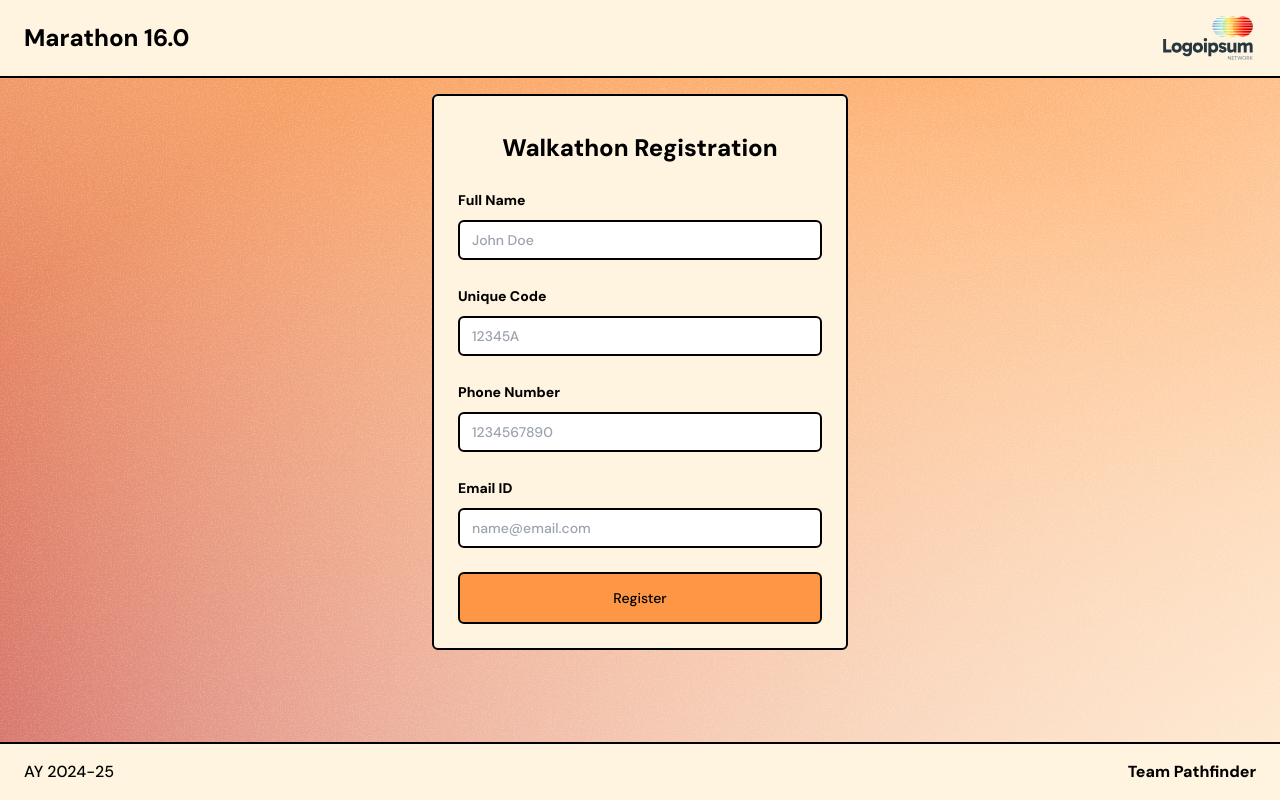
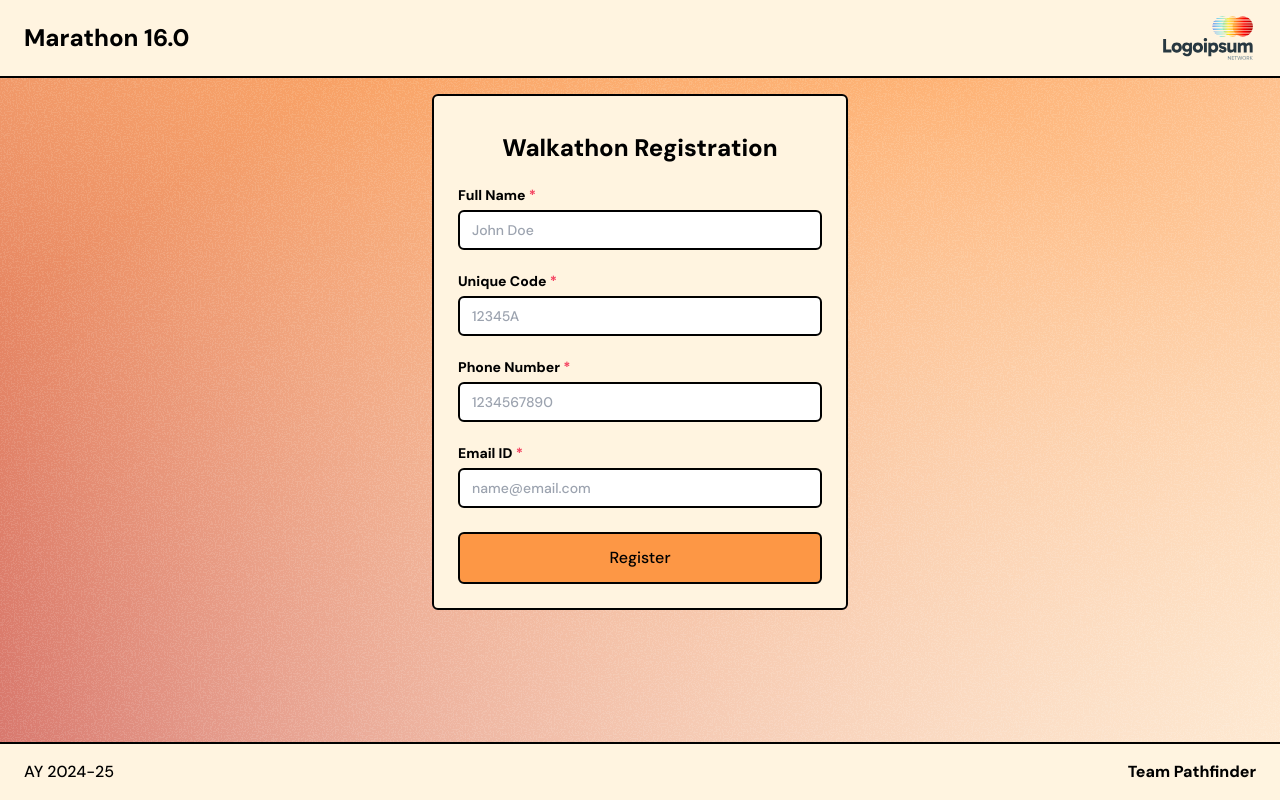
Before and after one commit to dsptanmay/marathon-16-v3, a Next.js app: page /register/walkathon in a window 1280 px wide. Built offline with nearby package versions, Linux system fonts and the light colour scheme; what hono would draw is missing.

Commit message:
formatting fixes

```diff
--- a/src/components/walkathon-form.tsx
+++ b/src/components/walkathon-form.tsx
@@ -1,6 +1,6 @@
 "use client";
 
-import { useState } from "react";
+import React, { useState } from "react";
 import { useForm } from "react-hook-form";
 import {
   Form,
@@ -15,6 +15,14 @@ import { zodResolver } from "@hookform/resolvers/zod";
 import { walkathonSchema, type WalkathonFormValues } from "@/lib/form-schemas";
 import { Button } from "@/components/ui/button";
 import { useRegisterWalkathon } from "@/hooks/use-register-walkathon";
+
+function RequiredLabel({ children }: { children: React.ReactNode }) {
+  return (
+    <div>
+      {children} <span className="text-rose-500">*</span>
+    </div>
+  );
+}
 
 export default function WalkathonForm() {
   const {
@@ -36,7 +44,6 @@ export default function WalkathonForm() {
   });
 
   const onSubmit = async (data: WalkathonFormValues) => {
-    // Simulate API call
     registerParticipant({
       email: data.emailId,
       name: data.fullName,
@@ -68,7 +75,10 @@ export default function WalkathonForm() {
               name="fullName"
               render={({ field }) => (
                 <FormItem>
-                  <FormLabel>Full Name</FormLabel>
+                  <FormLabel>
+                    <RequiredLabel>Full Name</RequiredLabel>
+                  </FormLabel>
+
                   <FormControl>
                     <Input {...field} placeholder="John Doe" />
                   </FormControl>
@@ -82,7 +92,9 @@ export default function WalkathonForm() {
               name="uniqueCode"
               render={({ field }) => (
                 <FormItem>
-                  <FormLabel>Unique Code</FormLabel>
+                  <FormLabel>
+                    <RequiredLabel>Unique Code</RequiredLabel>
+                  </FormLabel>
                   <FormControl>
                     <Input placeholder="12345A" {...field} />
                   </FormControl>
@@ -96,7 +108,9 @@ export default function WalkathonForm() {
               name="phoneNumber"
               render={({ field }) => (
                 <FormItem>
-                  <FormLabel>Phone Number</FormLabel>
+                  <FormLabel>
+                    <RequiredLabel>Phone Number</RequiredLabel>
+                  </FormLabel>
                   <FormControl>
                     <Input type="tel" {...field} placeholder="1234567890" />
                   </FormControl>
@@ -110,7 +124,9 @@ export default function WalkathonForm() {
               name="emailId"
               render={({ field }) => (
                 <FormItem>
-                  <FormLabel>Email ID</FormLabel>
+                  <FormLabel>
+                    <RequiredLabel>Email ID</RequiredLabel>
+                  </FormLabel>
                   <FormControl>
                     <Input
                       type="email"
@@ -125,7 +141,7 @@ export default function WalkathonForm() {
 
             <Button
               type="submit"
-              className="font-base py-6 px-4 w-full"
+              className="text-base py-6 px-4 w-full"
               variant={"noShadow"}
               disabled={form.formState.isSubmitting}
             >
```
